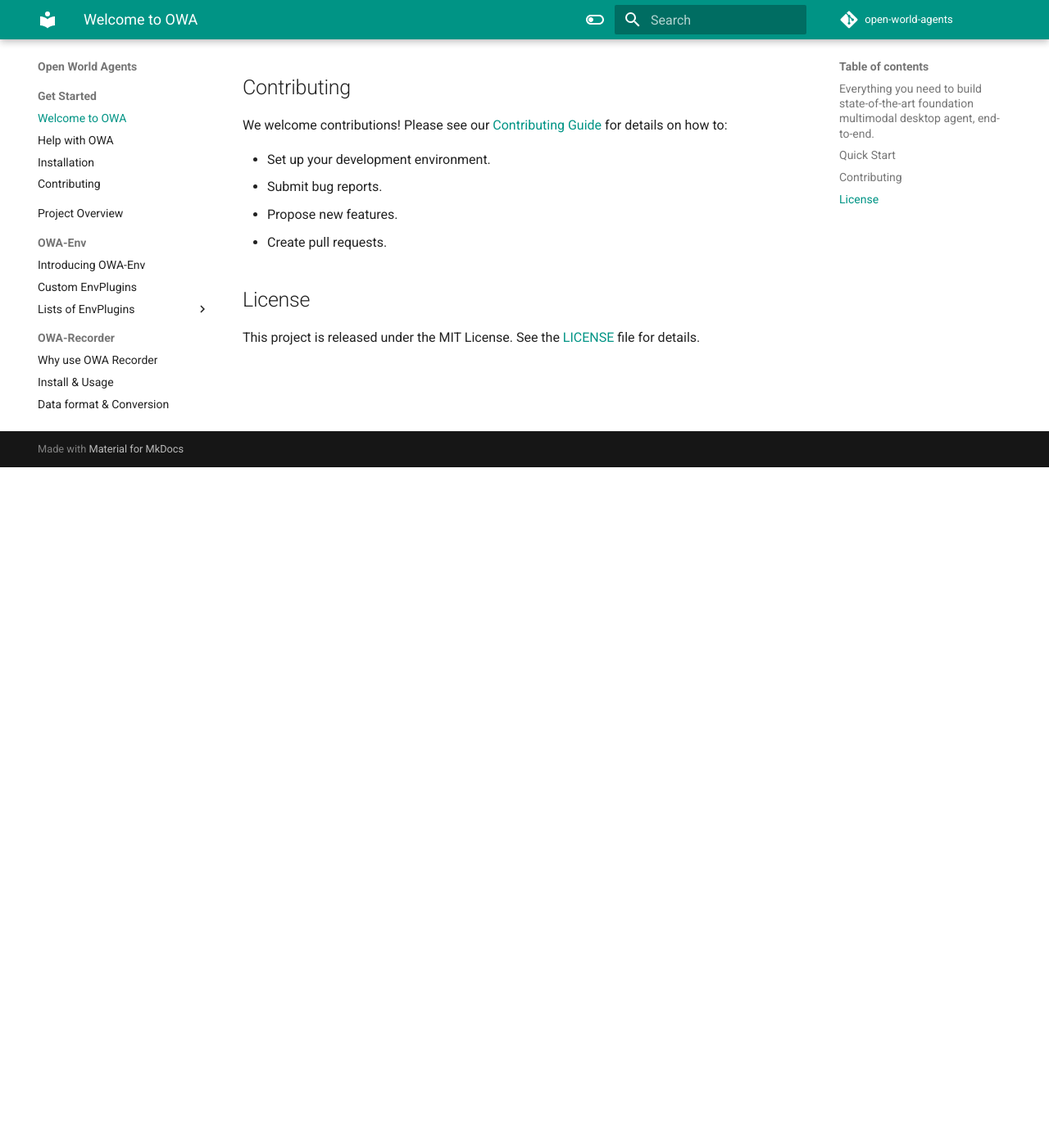
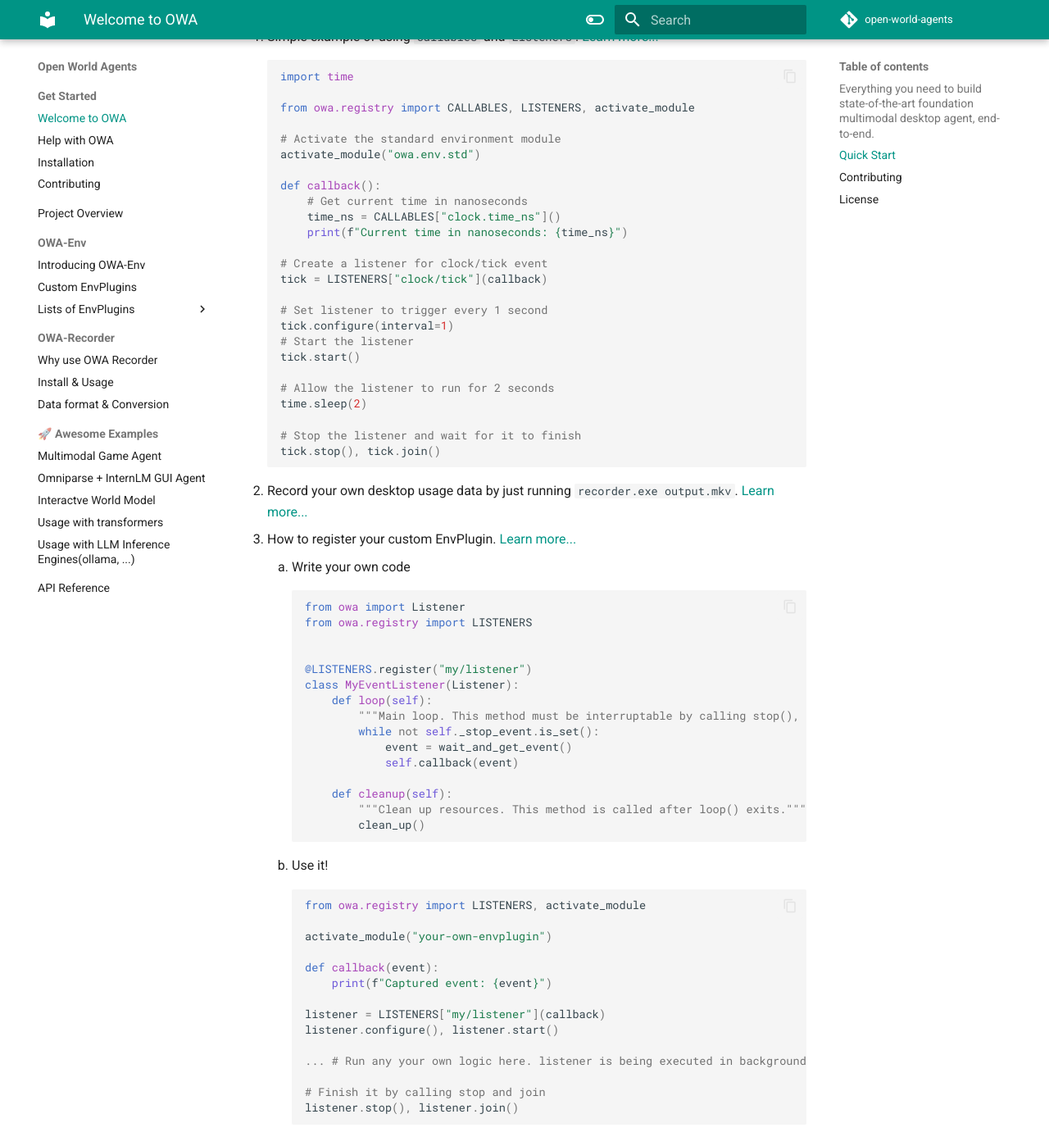
Before and after one commit to open-world-agents/open-world-agents, an MkDocs documentation site: the page built from docs/index.md, in a window 1280 px wide and 1400 px high, scrolled down 830 px. Shown: the whole window at 82% size. Built offline with MkDocs 1.6.1 and Material for MkDocs 9.7.7, drawn with Linux system fonts in a browser that asks for light colours; comment, search, counter and statistics services are not loaded; some of the changed text lies outside the part shown.

Commit message:
docs: added quick start in index.md

````diff
--- a/docs/index.md
+++ b/docs/index.md
@@ -2,7 +2,7 @@
 
 ### Everything you need to build state-of-the-art foundation multimodal desktop agent, end-to-end.
 
-Streamline your agent's lifecycle with Open World Agents. From data capture to real-time evaluation, everything is designed for flexibility and performance.
+Streamline your agent's lifecycle with Open World Agents. From data capture to model training and real-time evaluation, everything is designed for flexibility and performance.
 
 With open-world-agents, you can:
 
@@ -16,7 +16,76 @@
 
 ## Quick Start
 
-(TODO)
+1. Simple example of using `Callables` and `Listeners`. [Learn more...](env)
+    ```python
+    import time
+
+    from owa.registry import CALLABLES, LISTENERS, activate_module
+
+    # Activate the standard environment module
+    activate_module("owa.env.std")
+
+    def callback():
+        # Get current time in nanoseconds
+        time_ns = CALLABLES["clock.time_ns"]()
+        print(f"Current time in nanoseconds: {time_ns}")
+
+    # Create a listener for clock/tick event
+    tick = LISTENERS["clock/tick"](callback)
+
+    # Set listener to trigger every 1 second
+    tick.configure(interval=1)
+    # Start the listener
+    tick.start()
+
+    # Allow the listener to run for 2 seconds
+    time.sleep(2)
+
+    # Stop the listener and wait for it to finish
+    tick.stop(), tick.join()
+    ```
+
+2. Record your own desktop usage data by just running `recorder.exe output.mkv`. [Learn more...](recorder/install_and_usage.md)
+
+
+3. How to register your custom EnvPlugin. [Learn more...](env/custom_plugins.md)
+    1. Write your own code
+```python
+from owa import Listener
+from owa.registry import LISTENERS
+
+
+@LISTENERS.register("my/listener")
+class MyEventListener(Listener):
+    def loop(self):
+        """Main loop. This method must be interruptable by calling stop(), which sets the self._stop_event."""
+        while not self._stop_event.is_set():
+            event = wait_and_get_event()
+            self.callback(event)
+
+    def cleanup(self):
+        """Clean up resources. This method is called after loop() exits."""
+        clean_up()
+```
+    2. Use it!
+```python
+from owa.registry import LISTENERS, activate_module
+
+activate_module("your-own-envplugin")
+
+def callback(event):
+    print(f"Captured event: {event}")
+
+listener = LISTENERS["my/listener"](callback)
+listener.configure(), listener.start()
+
+... # Run any your own logic here. listener is being executed in background as thread(ListenerThread) or process(ListenerProcess).
+
+# Finish it by calling stop and join
+listener.stop(), listener.join()
+```
+
+<!-- TODO: add agent training lifecycle example -->
 
 ## Contributing
 
````
Also changed, not shown: 3 other files.
